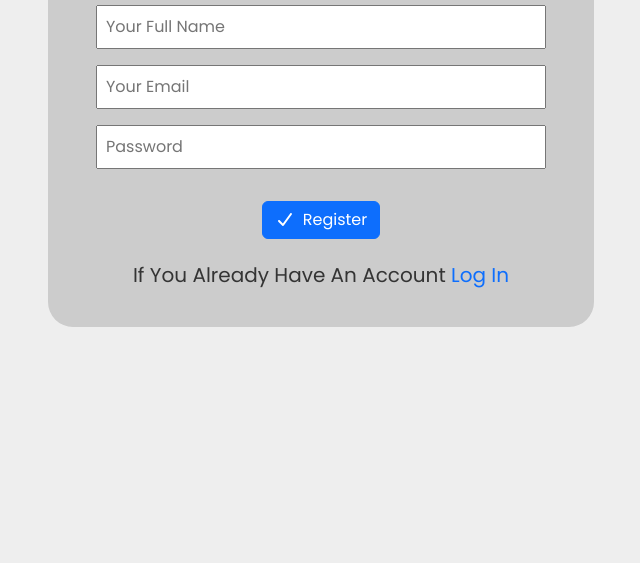
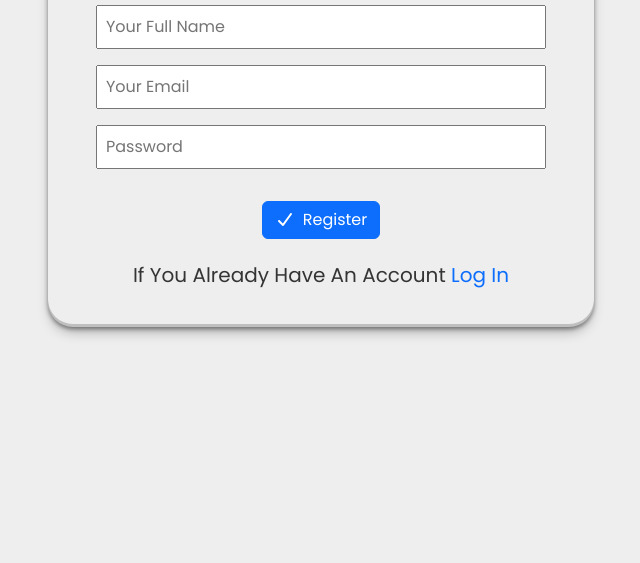
Before and after one commit to MahmodYousry/js_assinment_4, a plain HTML site: page index.html in a window 1280 px wide. Shown: the part 237-800 px from the top of the page, without its empty margins (319-959 px from the left). Drawn offline with Linux system fonts and the light colour scheme.

Commit message:
add css style

```diff
--- a/css/style.css
+++ b/css/style.css
@@ -9,10 +9,12 @@ body {
 }
 
 .register-box {
-  background-color: #ccc;
+  /* background-color: #ccc; */
   padding: 2rem 3rem;
   margin-top: 100px;
   border-radius: 25px;
+
+  box-shadow: rgba(0, 0, 0, 0.4) 0px 2px 4px, rgba(0, 0, 0, 0.3) 0px 7px 13px -3px, rgba(0, 0, 0, 0.2) 0px -3px 0px inset;
 }
 
 .login-link {
```
